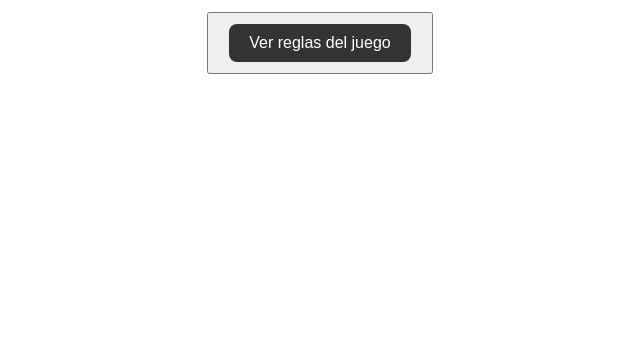
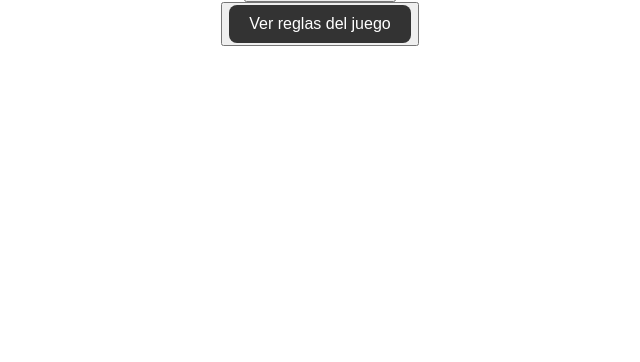
Before and after one commit to Camifarina/HitsterPrueba, a plain HTML site: page index.html in a window 1280 px wide. Shown: the part 438-800 px from the top of the page, without its empty margins (320-960 px from the left). Drawn offline with Linux system fonts and the light colour scheme.

Commit message:
botones2

```diff
--- a/style.css
+++ b/style.css
@@ -47,12 +47,6 @@ html {
     background-color: #E8CAAE;
 }
 
-button {
-    margin: 10px;
-    padding: 10px 20px;
-    font-size: 16px;
-}
-
 #play-button::after {
     content: attr(data-estado);
     font-size: 1.2rem;
```
